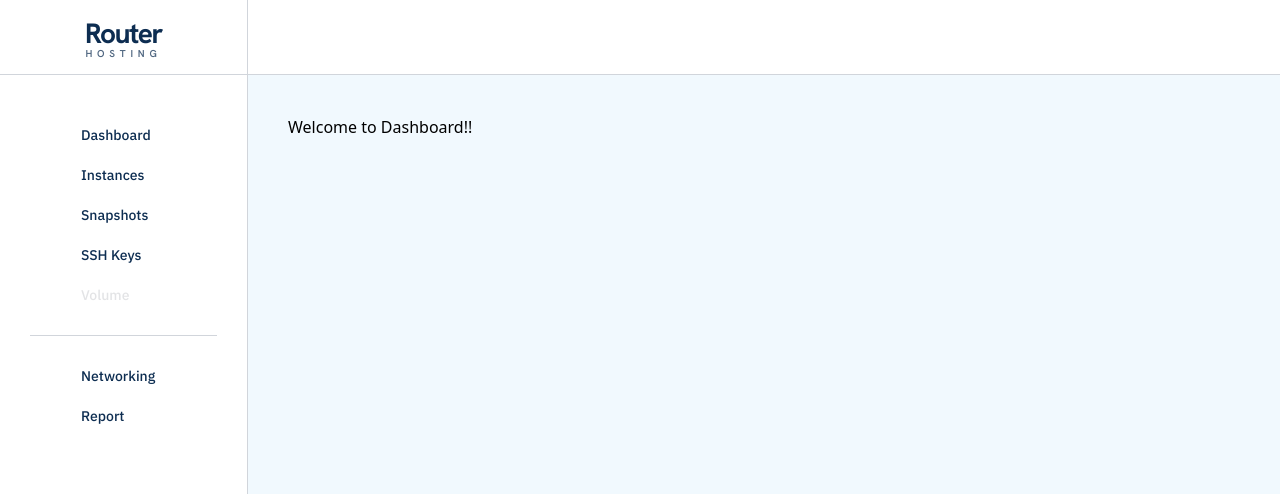
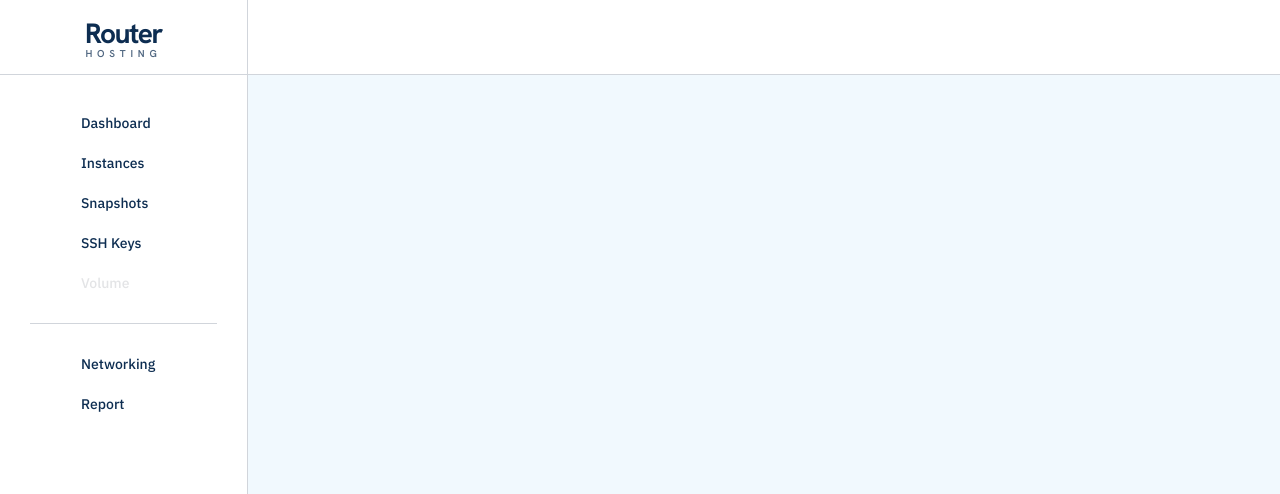
Before and after one commit to rezapazan/vm-service, a Next.js app: page / in a window 1280 px wide. Shown: the top 494 px of the page. Built offline with nearby package versions, Linux system fonts and the light colour scheme; some icons are missing.

Commit message:
FIX sidebar height

```diff
--- a/app/layout.tsx
+++ b/app/layout.tsx
@@ -15,7 +15,7 @@ export default function RootLayout({
     <html lang='en'>
       <body
         suppressHydrationWarning={true}
-        className='h-[90vh]'
+        className=''
       >
         <Navbar />
         <div className='flex h-full'>
--- a/components/Sidebar/index.tsx
+++ b/components/Sidebar/index.tsx
@@ -77,9 +77,9 @@ const supportItems: SidebarItems = [
 
 const Sidebar = () => {
   return (
-    <aside className='flex h-full w-[248px] flex-col  items-start justify-between border-r border-gray-300 bg-white px-[30px] pb-5'>
+    <aside className='fixed flex h-full w-[248px] flex-col items-start  justify-between overflow-auto border-r border-gray-300 bg-white px-[30px] pb-24'>
       <div className='w-full'>
-        <div className='border-b border-gray-300 pb-5 pt-10'>
+        <div className='border-b border-gray-300 pb-5 pt-7'>
           {menuItems.map(item => (
             <Item
               name={item.name}
@@ -90,7 +90,7 @@ const Sidebar = () => {
             />
           ))}
         </div>
-        <div className='pt-5'>
+        <div className='pb-5 pt-5'>
           {controlItems.map(item => (
             <Item
               name={item.name}
```
